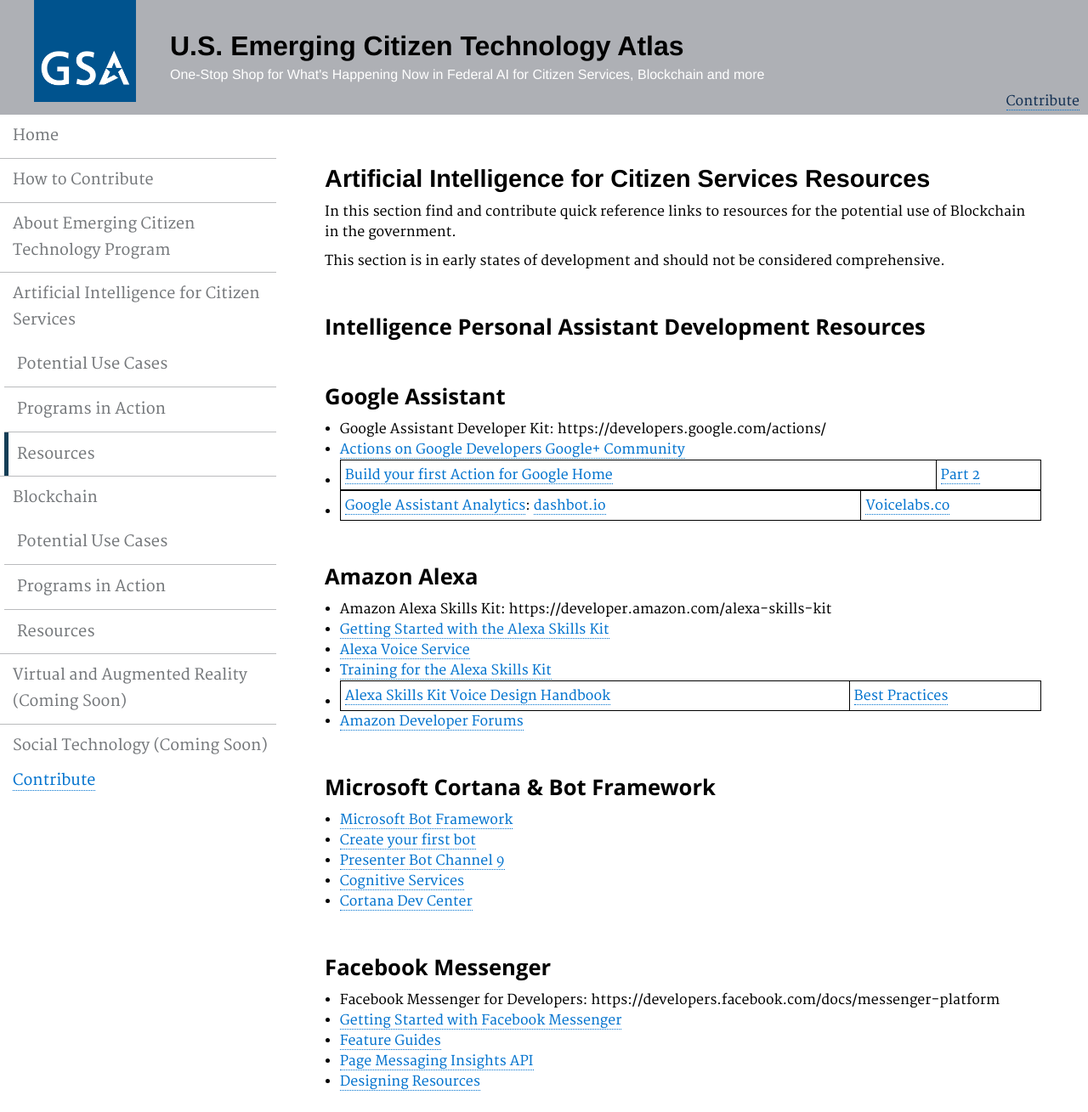
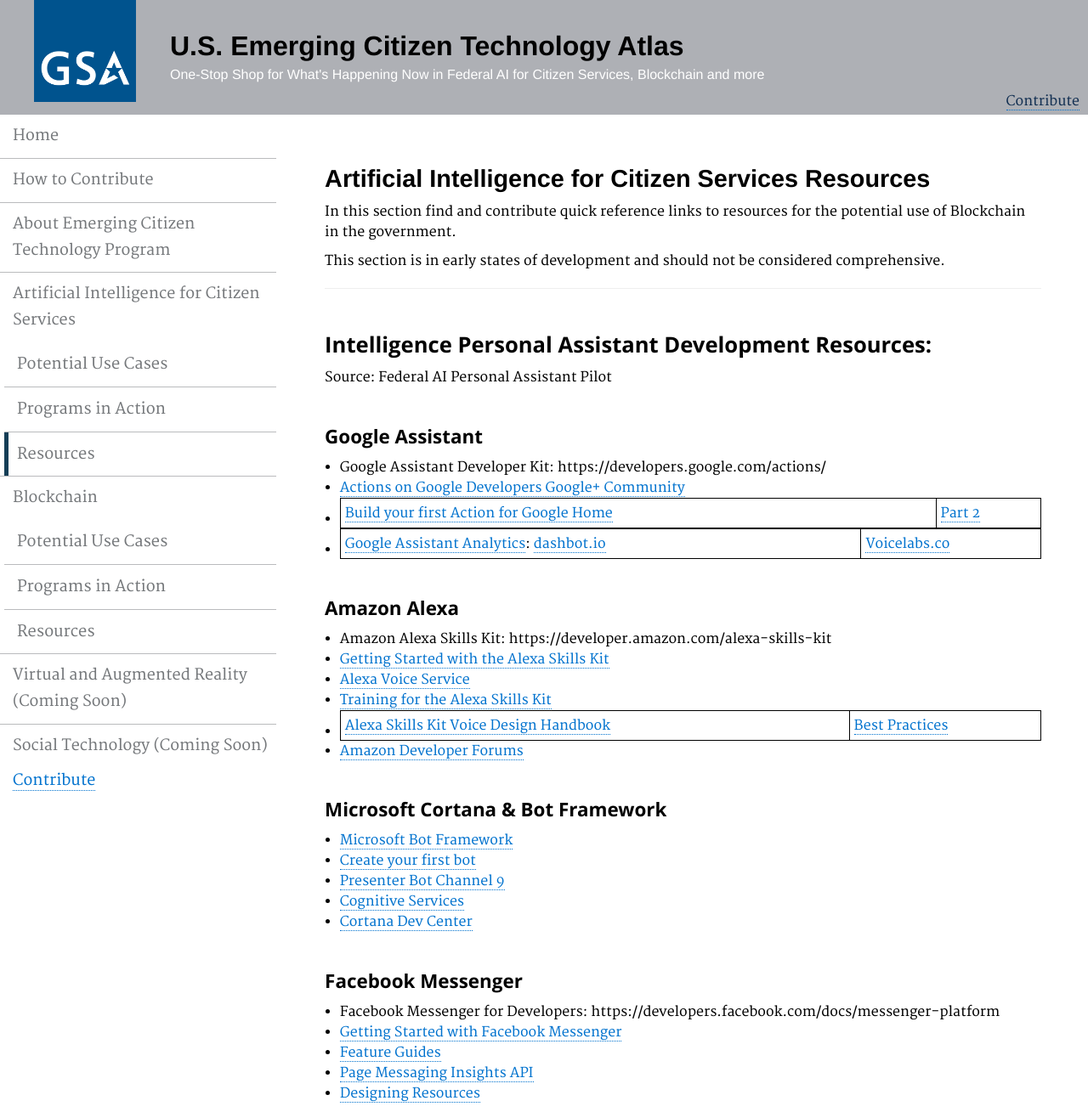
Before and after one commit to GSA/emerging-technology-atlas, a Jekyll site: the page built from pages/artificial-intelligence-resources.md, in a window 1280 px wide. Shown: the whole page at 85% size. Built offline with Jekyll 4.4.1, drawn with Linux system fonts in a browser that asks for light colours.

Commit message:
Update artificial-intelligence-resources.md

```diff
--- a/pages/artificial-intelligence-resources.md
+++ b/pages/artificial-intelligence-resources.md
@@ -11,15 +11,18 @@ description: ""
 
 <p> This section is in early states of development and should not be considered comprehensive.</p>
 
-### Intelligence Personal Assistant Development Resources
+***
 
-### Google Assistant
+### Intelligence Personal Assistant Development Resources:
+Source: Federal AI Personal Assistant Pilot
+
+#### Google Assistant
 - Google Assistant Developer Kit: https://developers.google.com/actions/
 - [Actions on Google Developers Google+ Community](https://plus.google.com/communities/105684267327487893574)
 - [Build your first Action for Google Home](https://medium.com/google-cloud/building-your-first-action-for-google-home-in-30-minutes-ec6c65b7bd32) | [Part 2](https://medium.com/google-cloud/building-your-first-action-for-google-home-part-2-594888a8c09b)
 - [Google Assistant Analytics](https://developers.google.com/actions/tools/analytics): [dashbot.io](https://www.dashbot.io/googlehome) | [Voicelabs.co](https://insights.voicelabs.co/assistant)
 
-### Amazon Alexa
+#### Amazon Alexa
 - Amazon Alexa Skills Kit: https://developer.amazon.com/alexa-skills-kit
 - [Getting Started with the Alexa Skills Kit](https://developer.amazon.com/public/solutions/alexa/alexa-skills-kit/getting-started-guide)
 - [Alexa Voice Service](https://developer.amazon.com/alexa-voice-service)
@@ -27,14 +30,14 @@ description: ""
 - [Alexa Skills Kit Voice Design Handbook](https://developer.amazon.com/public/solutions/alexa/alexa-skills-kit/docs/alexa-skills-kit-voice-design-handbook) | [Best Practices](https://developer.amazon.com/public/solutions/alexa/alexa-skills-kit/docs/alexa-skills-kit-voice-design-best-practices)
 - [Amazon Developer Forums](https://forums.developer.amazon.com/spaces/165/index.html)
 
-### Microsoft Cortana & Bot Framework
+#### Microsoft Cortana & Bot Framework
 - [Microsoft Bot Framework](https://dev.botframework.com)
 - [Create your first bot](https://azure.microsoft.com/services/bot-service)
 - [Presenter Bot Channel 9](http://aka.ms/PresenterBot)
 - [Cognitive Services](https://azure.microsoft.com/en-us/services/cognitive-services)
 - [Cortana Dev Center](https://developer.microsoft.com/en-us/cortana)
 
-### Facebook Messenger
+#### Facebook Messenger
 - Facebook Messenger for Developers: https://developers.facebook.com/docs/messenger-platform
 - [Getting Started with Facebook Messenger](https://developers.facebook.com/docs/messenger-platform/getting-started)
 - [Feature Guides](https://developers.facebook.com/docs/messenger-platform/guides)
```
